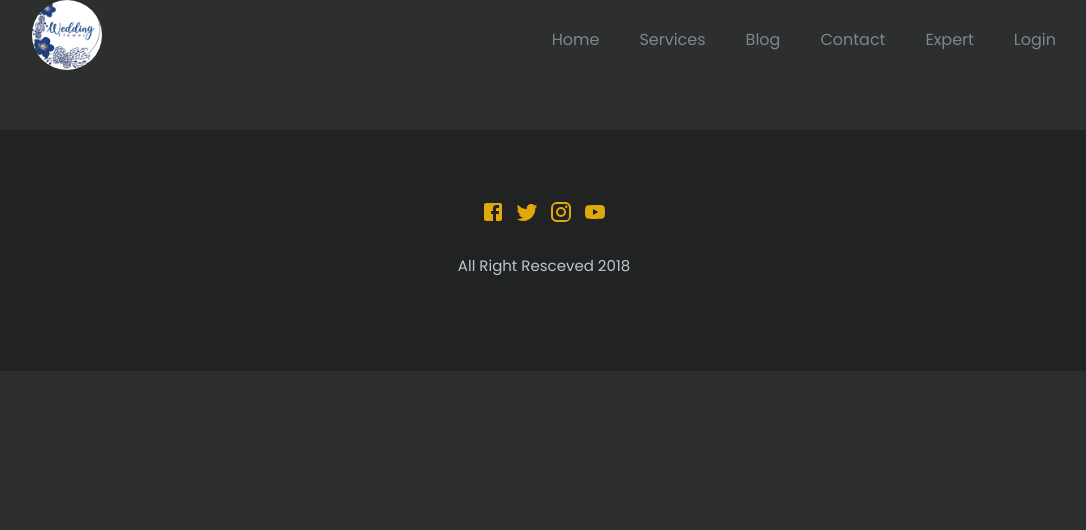
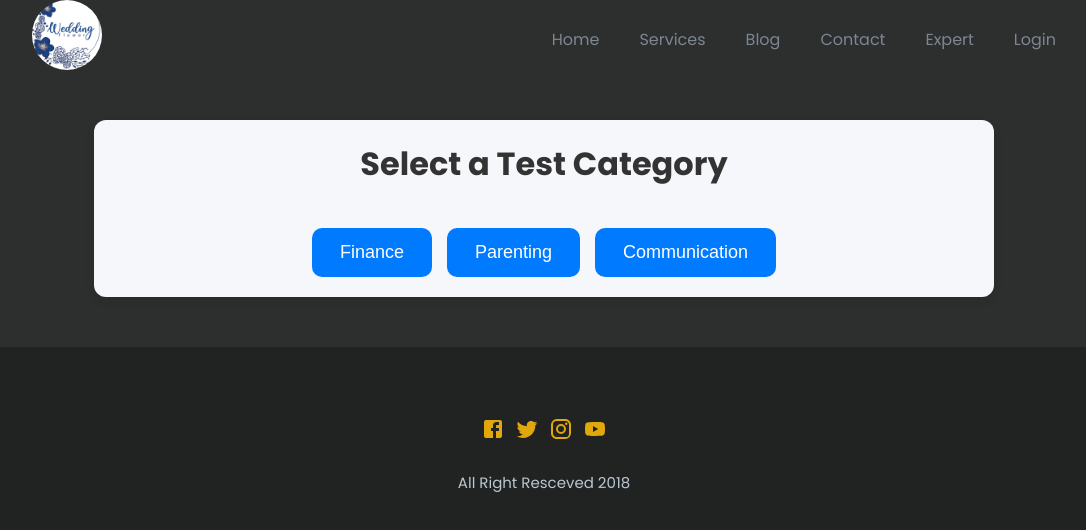
Before and after one commit to PhanNghia6604/PreWed-App, a React (Create React App) app in the folder login-signup/: page /test in a window 1280 px wide. Shown: the top 530 px of the page, without its empty margins (96-1182 px from the left). Built offline with nearby package versions, Linux system fonts and the light colour scheme.

Commit message:
add quizz test page

```diff
--- /dev/null
+++ b/login-signup/src/Components/Page/Menu Customer/Test.jsx
@@ -0,0 +1,93 @@
+import React, { useState } from "react";
+import { useNavigate } from "react-router-dom";
+import styles from "./Test.module.css";
+
+const questions = {
+  finance: [
+    { id: 1, text: "Do you keep track of your monthly expenses?" },
+    { id: 2, text: "Do you have an emergency fund?" },
+  ],
+  parenting: [
+    { id: 1, text: "Do you set clear rules for your children?" },
+    { id: 2, text: "Do you encourage open communication with your child?" },
+  ],
+  communication: [
+    { id: 1, text: "Do you feel comfortable expressing your feelings?" },
+    { id: 2, text: "Do you listen actively when someone is speaking?" },
+  ],
+};
+
+export const Test = () => {
+  const [selectedCategory, setSelectedCategory] = useState(null);
+  const [answers, setAnswers] = useState({});
+  const navigate = useNavigate();
+
+  const handleCategorySelect = (category) => {
+    setSelectedCategory(category);
+    setAnswers({});
+  };
+
+  const handleAnswerChange = (questionId, value) => {
+    setAnswers((prev) => ({ ...prev, [questionId]: value }));
+  };
+
+  const handleSubmit = () => {
+    console.log("User Answers:", answers);
+    navigate("/result"); // Chuyển hướng đến trang kết quả
+  };
+
+  return (
+    <div className={styles.container}>
+      <h1 className={styles.title}>Select a Test Category</h1>
+      <div className={styles.categories}>
+        {["finance", "parenting", "communication"].map((category) => (
+          <button
+            key={category}
+            className={`${styles.category} ${
+              selectedCategory === category ? styles.active : ""
+            }`}
+            onClick={() => handleCategorySelect(category)}
+          >
+            {category.charAt(0).toUpperCase() + category.slice(1)}
+          </button>
+        ))}
+      </div>
+
+      {selectedCategory && (
+        <div className={styles.testSection}>
+          <h2 className={styles.sectionTitle}>
+            {selectedCategory.charAt(0).toUpperCase() + selectedCategory.slice(1)} Test
+          </h2>
+          {questions[selectedCategory].map((q) => (
+            <div key={q.id} className={styles.questionBox}>
+              <p className={styles.questionText}>{q.text}</p>
+              <div className={styles.options}>
+                <label className={styles.option}>
+                  <input
+                    type="radio"
+                    name={`question-${q.id}`}
+                    value="Yes"
+                    onChange={() => handleAnswerChange(q.id, "Yes")}
+                  />
+                  Yes
+                </label>
+                <label className={styles.option}>
+                  <input
+                    type="radio"
+                    name={`question-${q.id}`}
+                    value="No"
+                    onChange={() => handleAnswerChange(q.id, "No")}
+                  />
+                  No
+                </label>
+              </div>
+            </div>
+          ))}
+          <button className={styles.submitBtn} onClick={handleSubmit}>
+            Submit Test
+          </button>
+        </div>
+      )}
+    </div>
+  );
+};
--- /dev/null
+++ b/login-signup/src/Components/Page/Menu Customer/Test.module.css
@@ -0,0 +1,121 @@
+/* General layout */
+.container {
+    max-width: 900px;
+    margin: 40px auto;
+    padding: 20px;
+    background: #f5f7fa;
+    border-radius: 12px;
+    box-shadow: 0px 4px 10px rgba(0, 0, 0, 0.1);
+    text-align: center;
+    font-family: 'Poppins', sans-serif;
+  }
+
+  /* Title */
+  .title {
+    font-size: 32px;
+    font-weight: bold;
+    margin-bottom: 20px;
+    color: #333;
+  }
+
+  /* Category selection */
+  .categories {
+    display: flex;
+    justify-content: center;
+    gap: 15px;
+  }
+
+  .category {
+    padding: 14px 28px;
+    border: none;
+    border-radius: 10px;
+    background-color: #007bff;
+    color: white;
+    font-size: 18px;
+    cursor: pointer;
+    transition: all 0.3s ease;
+  }
+
+  .category:hover {
+    background-color: #0056b3;
+    transform: scale(1.1);
+  }
+
+  .category.active {
+    background-color: #ff9900;
+    font-weight: bold;
+  }
+
+  /* Test section */
+  .testSection {
+    margin-top: 30px;
+    padding: 25px;
+    background: white;
+    border-radius: 15px;
+    box-shadow: 0px 6px 12px rgba(0, 0, 0, 0.1);
+  }
+
+  /* Test title */
+  .sectionTitle {
+    font-size: 24px;
+    font-weight: bold;
+    margin-bottom: 15px;
+    color: #333;
+  }
+
+  /* Question Box */
+  .questionBox {
+    background: #eef1f7;
+    padding: 15px;
+    margin: 15px 0;
+    border-radius: 12px;
+    box-shadow: 0px 4px 8px rgba(0, 0, 0, 0.05);
+    text-align: left;
+  }
+
+  /* Question Text */
+  .questionText {
+    font-size: 18px;
+    font-weight: 500;
+    color: #222;
+    margin-bottom: 10px;
+  }
+
+  /* Options */
+  .options {
+    display: flex;
+    gap: 15px;
+  }
+
+  .option {
+    display: flex;
+    align-items: center;
+    gap: 8px;
+    cursor: pointer;
+    font-size: 16px;
+  }
+
+  /* Radio buttons */
+  .option input {
+    accent-color: #007bff;
+    width: 18px;
+    height: 18px;
+  }
+
+  /* Submit Button */
+  .submitBtn {
+    margin-top: 25px;
+    padding: 14px 28px;
+    border: none;
+    border-radius: 10px;
+    background-color: #28a745;
+    color: white;
+    font-size: 18px;
+    cursor: pointer;
+    transition: all 0.3s ease;
+  }
+
+  .submitBtn:hover {
+    background-color: #218838;
+    transform: scale(1.05);
+  }
--- a/login-signup/src/Components/Page/Page.jsx
+++ b/login-signup/src/Components/Page/Page.jsx
@@ -21,6 +21,8 @@ import { BlogDetail } from './Blog/BlogDetai';
 import { ExpertsList } from './Consultant/Expert';
 import { ExpertDetail } from './Consultant/ExpertDetail';
 import Profile from './Menu Customer/Profile';
+import {Test} from './Menu Customer/Test';
+
 
 
 
@@ -49,6 +51,8 @@ export const Page = () => {
          <Route exact path="/login" element={<Login setIsLoggedIn={setIsLoggedIn}/>} />
          <Route exact path="/profile" element={<Profile/>} />
          <Route exact path="/register" element={<Register/>} />
+         <Route exact path="/test" element={<Test/>} />
+
         </Routes>
         <Footer/>
       </Router>
```
